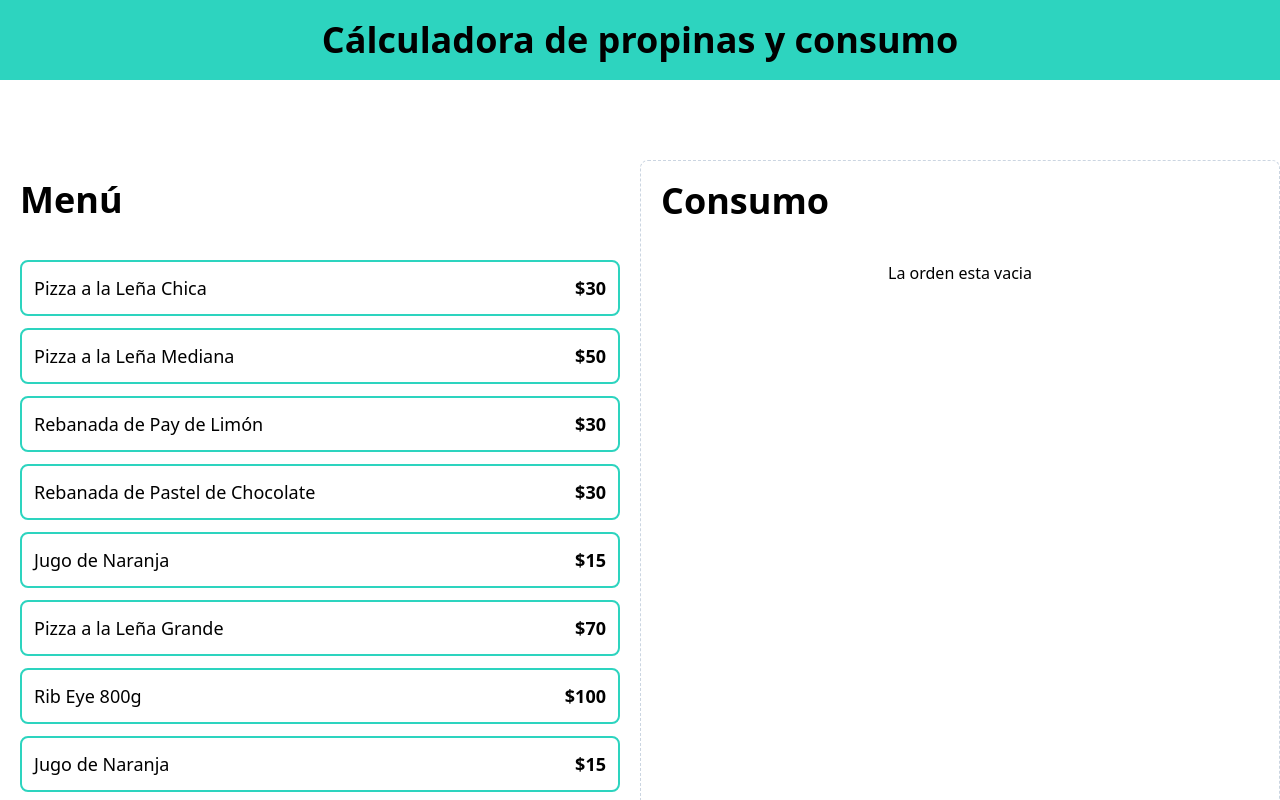
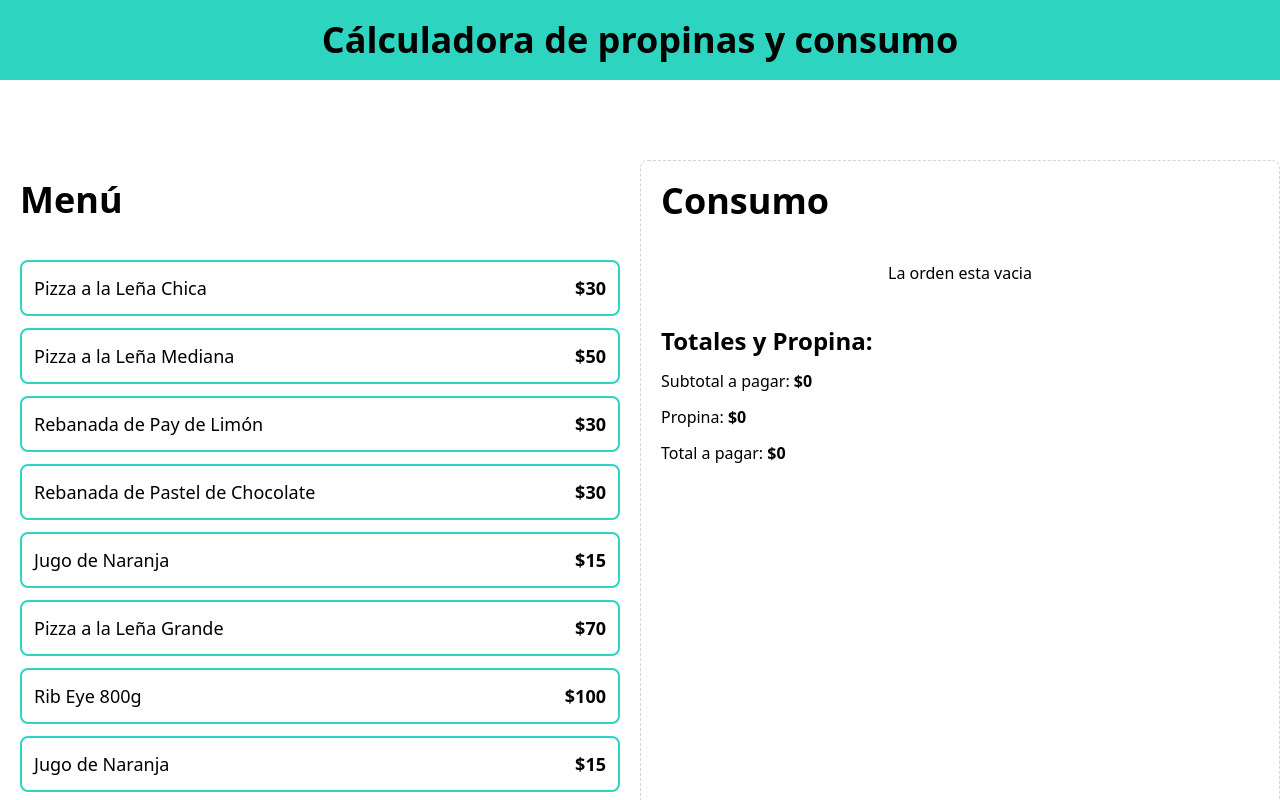
Before and after one commit to oscardenas17/CalculadoraPropinasTS, a React (Vite) app: page / in a window 1280 px wide. Shown: the top 800 px of the page. Built offline with nearby package versions, Linux system fonts and the light colour scheme.

Commit message:
Componente para valores totales

```diff
--- a/src/App.tsx
+++ b/src/App.tsx
@@ -1,5 +1,6 @@
 import MenuItem from "./components/MenuItem";
 import OrderContents from "./components/OrderContents";
+import OrderTotals from "./components/OrderTotals";
 import { menuItems } from "./data/db";
 import useOrder from "./hooks/useOrder";
 
@@ -29,6 +30,8 @@
 
         <div className="border border-dashed border-slate-300 p-5 rounded-lg space-y-10">
           <OrderContents order={order} removeItem={removeItem} />
+
+          <OrderTotals/>
         </div>
       </main>
     </>
--- /dev/null
+++ b/src/components/OrderTotals.tsx
@@ -0,0 +1,25 @@
+const OrderTotals = () => {
+  return (
+    <>
+      <div className="space-y-3">
+        <h2 className="font-black text-2xl">Totales y Propina:</h2>
+        <p>
+          Subtotal a pagar:{""} <span className="font-bold"> $0</span>
+        </p>
+
+        <p>
+          Propina:{""}
+          <span className="font-bold"> $0</span>
+        </p>
+
+        <p>
+          Total a pagar:{""} <span className="font-bold"> $0</span>
+        </p>
+      </div>
+
+      <button></button>
+    </>
+  );
+};
+
+export default OrderTotals;
```
